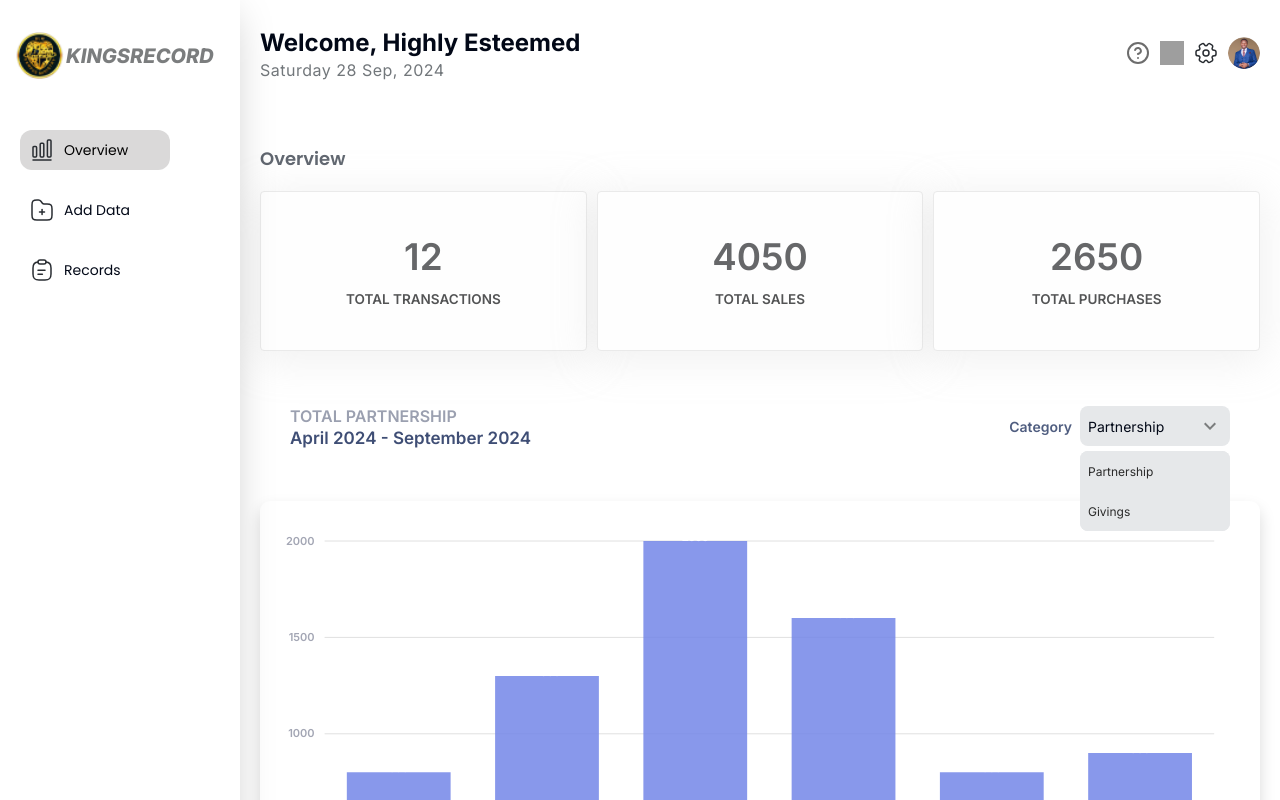
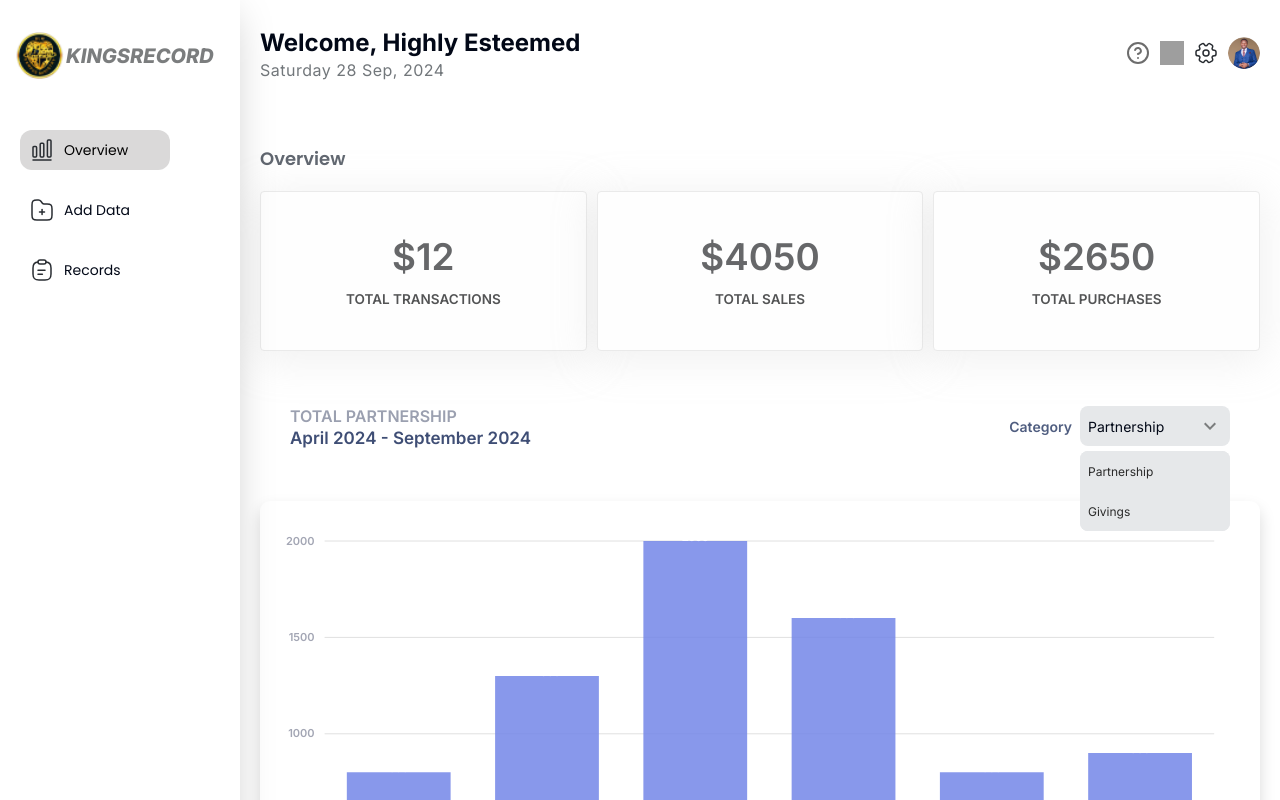
Before and after one commit to David-Maduabuchi/portfolio-kingsrecord, a React (Vite) app: page /admin-dashboard/overview in a window 1280 px wide. Both pictures are taken after a click on the button "Partnership". Shown: the top 800 px of the page. Built offline with nearby package versions, Linux system fonts and the light colour scheme; grey boxes are pictures that could not be loaded.

Commit message:
second commit

```diff
--- a/src/components/card/Card.tsx
+++ b/src/components/card/Card.tsx
@@ -21,7 +21,7 @@ const Card = (props: Props) => {
         <LoadingBar height="100%" />
       ) : (
         <div>
-          <h3>{props.data}</h3>
+          <h3>${props.data}</h3>
           <h6>{props.title.toUpperCase()}</h6>
         </div>
       )}
```
